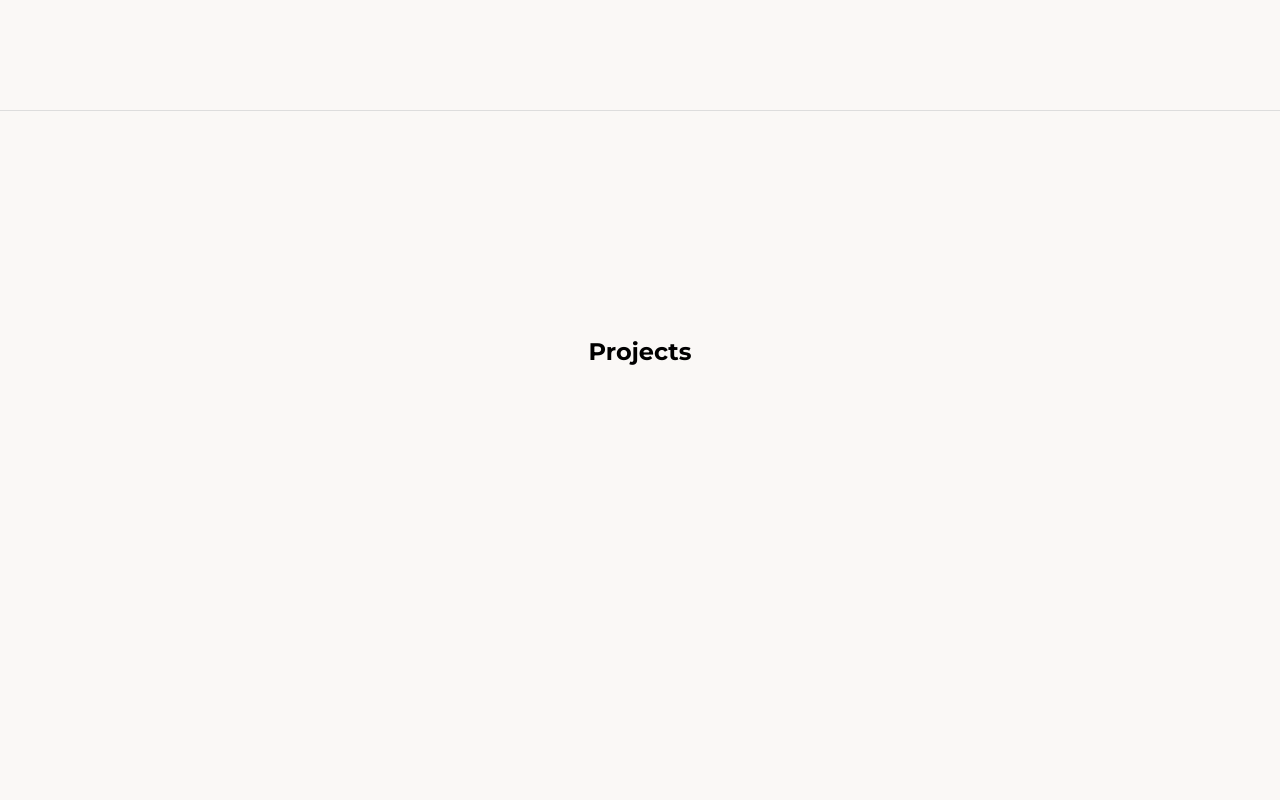
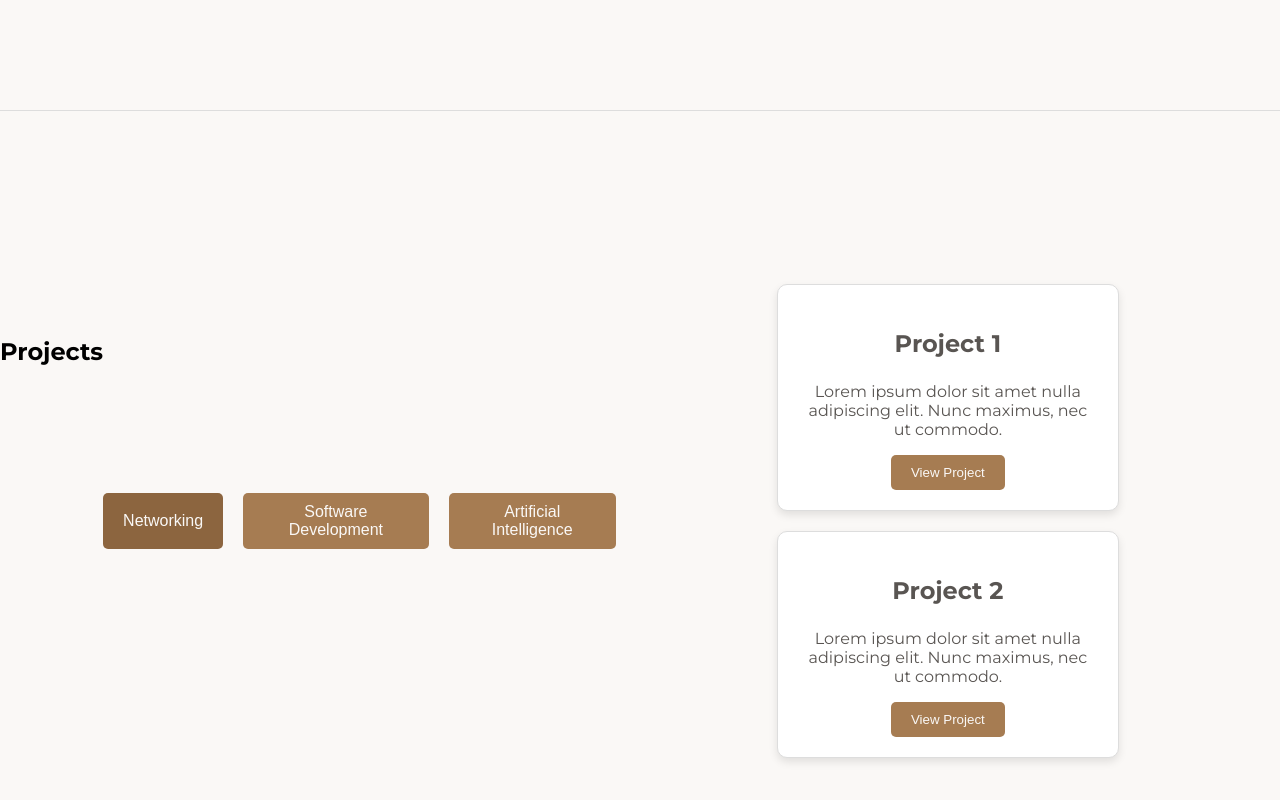
Before and after one commit to jaclynsunardi/jaclynsunardi.github.io, a React (Create React App) app: page / in a window 1280 px wide. Shown: the part 1491-2291 px from the top of the page. Built offline with nearby package versions, Linux system fonts and the light colour scheme.

Commit message:
added the 3 tabs for project section

```diff
--- a/src/App.css
+++ b/src/App.css
@@ -283,3 +283,73 @@ section {
 #projects h2 {
   margin-top: -300px;
 }
+
+.ProjectsTabs {
+  display: flex;
+  justify-content: center;
+  gap: 20px;
+  margin-top: 20px;
+}
+
+.ProjectsTabs button {
+  padding: 10px 20px;
+  border: none;
+  background-color: #A67C52;
+  color: #FAF8F6;
+  font-size: 1rem;
+  border-radius: 5px;
+  cursor: pointer;
+  transition: background 0.3s ease-in-out;
+}
+
+.ProjectsTabs button.active {
+  background-color: #8C653F;
+}
+
+.ProjectsTabs button:hover {
+  background-color: #8C653F;
+}
+
+.ProjectsContent {
+  margin-top: 20px;
+  display: flex;
+  flex-wrap: wrap;
+  justify-content: center;
+  gap: 20px;
+}
+
+.ProjectCard {
+  background-color: #fff;
+  border: 1px solid #ddd;
+  border-radius: 10px;
+  padding: 20px;
+  width: 300px;
+  text-align: center;
+  box-shadow: 0 4px 8px rgba(0, 0, 0, 0.1);
+}
+
+.ProjectCard h3 {
+  font-size: 1.5rem;
+  color: #595552;
+  font-family: 'Montserrat', sans-serif;
+}
+
+.ProjectCard p {
+  font-size: 1rem;
+  color: #595552;
+  font-family: 'Montserrat', sans-serif;
+}
+
+.ViewProjectButton {
+  background-color: #A67C52;
+  color: #FAF8F6;
+  padding: 10px 20px;
+  border: none;
+  border-radius: 5px;
+  cursor: pointer;
+  transition: background 0.3s ease-in-out;
+}
+
+.ViewProjectButton:hover {
+  background-color: #8C653F;
+}
--- a/src/App.js
+++ b/src/App.js
@@ -8,6 +8,7 @@ function App() {
   const projectsRef = useRef(null);
   const contactRef = useRef(null);
   const [activeSection, setActiveSection] = useState('home'); // State to track active section
+  const [activeTab, setActiveTab] = useState('networking'); // State to track active tab in Projects section
 
   // Typed.js initialization
   useEffect(() => {
@@ -54,6 +55,40 @@ function App() {
       });
     };
   }, []);
+
+  // Sample project data
+  const projects = {
+    networking: [
+      {
+        title: 'Project 1',
+        description: 'Lorem ipsum dolor sit amet nulla adipiscing elit. Nunc maximus, nec ut commodo.',
+      },
+      {
+        title: 'Project 2',
+        description: 'Lorem ipsum dolor sit amet nulla adipiscing elit. Nunc maximus, nec ut commodo.',
+      },
+    ],
+    software: [
+      {
+        title: 'Project 3',
+        description: 'Lorem ipsum dolor sit amet nulla adipiscing elit. Nunc maximus, nec ut commodo.',
+      },
+      {
+        title: 'Project 4',
+        description: 'Lorem ipsum dolor sit amet nulla adipiscing elit. Nunc maximus, nec ut commodo.',
+      },
+    ],
+    ai: [
+      {
+        title: 'Project 5',
+        description: 'Lorem ipsum dolor sit amet nulla adipiscing elit. Nunc maximus, nec ut commodo.',
+      },
+      {
+        title: 'Project 6',
+        description: 'Lorem ipsum dolor sit amet nulla adipiscing elit. Nunc maximus, nec ut commodo.',
+      },
+    ],
+  };
 
   return (
     <div className="App">
@@ -119,12 +154,40 @@ function App() {
           <img src="react.png" alt='React' />
           <img src="matlab.jpeg" alt='Matlab' />
           <img src="svelte.png" alt='Svelte' />
-
         </div>
       </section>
 
       <section id="projects" ref={projectsRef}>
         <h2>Projects</h2>
+        <div className="ProjectsTabs">
+          <button
+            className={activeTab === 'networking' ? 'active' : ''}
+            onClick={() => setActiveTab('networking')}
+          >
+            Networking
+          </button>
+          <button
+            className={activeTab === 'software' ? 'active' : ''}
+            onClick={() => setActiveTab('software')}
+          >
+            Software Development
+          </button>
+          <button
+            className={activeTab === 'ai' ? 'active' : ''}
+            onClick={() => setActiveTab('ai')}
+          >
+            Artificial Intelligence
+          </button>
+        </div>
+        <div className="ProjectsContent">
+          {projects[activeTab].map((project, index) => (
+            <div key={index} className="ProjectCard">
+              <h3>{project.title}</h3>
+              <p>{project.description}</p>
+              <button className="ViewProjectButton">View Project</button>
+            </div>
+          ))}
+        </div>
       </section>
 
       <section id="contact" ref={contactRef}>
```
